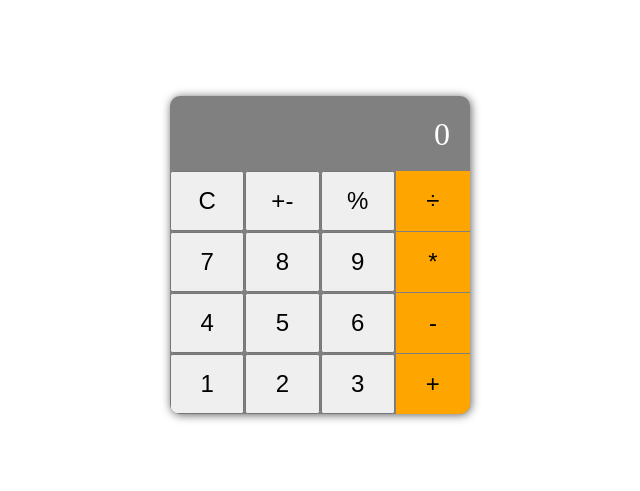
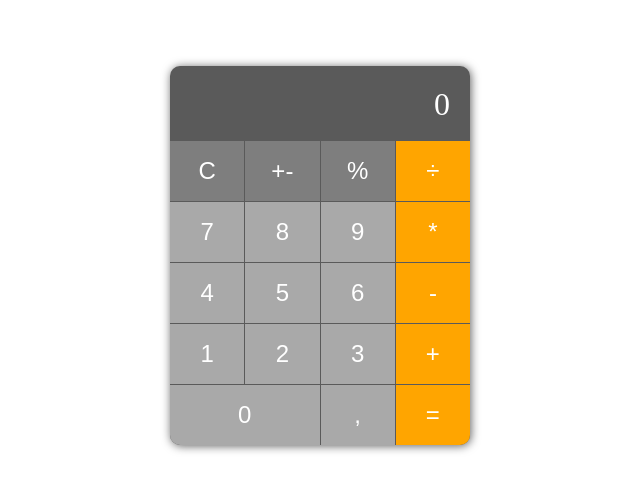
Before and after one commit to RusthenRonald/Calculadora, a plain HTML site: page index.html in a window 1280 px wide. Shown: the part 145-636 px from the top of the page, without its empty margins (320-960 px from the left). Drawn offline with Linux system fonts and the light colour scheme.

Commit message:
estilizei cores dos botoes

```diff
--- a/index.html
+++ b/index.html
@@ -10,22 +10,25 @@
     <div class="calculadora">
         <div class="res">0</div>
         <div class="buttons">
-            <button>C</button>
-            <button>+-</button>
-            <button>%</button>
+            <button class="dark-gray">C</button>
+            <button class="dark-gray">+-</button>
+            <button class="dark-gray">%</button>
             <button class="orange">÷</button>
-            <button>7</button>
-            <button>8</button>
-            <button>9</button>
+            <button class="gray">7</button>
+            <button class="gray">8</button>
+            <button class="gray">9</button>
             <button class="orange">*</button>
-            <button>4</button>
-            <button>5</button>
-            <button>6</button>
+            <button class="gray">4</button>
+            <button class="gray">5</button>
+            <button class="gray">6</button>
             <button class="orange">-</button>
-            <button>1</button>
-            <button>2</button>
-            <button>3</button>
+            <button class="gray">1</button>
+            <button class="gray">2</button>
+            <button class="gray">3</button>
             <button class="orange">+</button>
+            <button class="gray" id="zero">0</button>
+            <button class="gray">,</button>
+            <button class="orange">=</button>
         </div>
     </div>
     <script src="script.js"></script>
--- a/style.css
+++ b/style.css
@@ -11,7 +11,7 @@ body{
 }
 .calculadora{
     width: 300px;
-    background-color: gray;
+    background-color: rgb(90, 90, 90);
     border-radius: 10px;
     box-shadow: 1px 1px 10px rgba(0, 0, 0, 0.623);
     overflow: hidden;
@@ -29,6 +29,7 @@ body{
     grid-gap: 1px;
 }
 .buttons button{
+    color: white;
     display: flex;
     align-items: center;
     justify-content: center;
@@ -37,7 +38,18 @@ body{
     font-size: 1.5rem;
     cursor: pointer;
 }
+.dark-gray{
+    background-color: rgb(126, 126, 126);
+    border: none;
+}
 .orange{
     background-color: orange;
     border: none;
 }
+.gray{
+    background-color: darkgrey;
+    border: none;
+}
+#zero{
+    grid-column: 2 span;
+}
```
